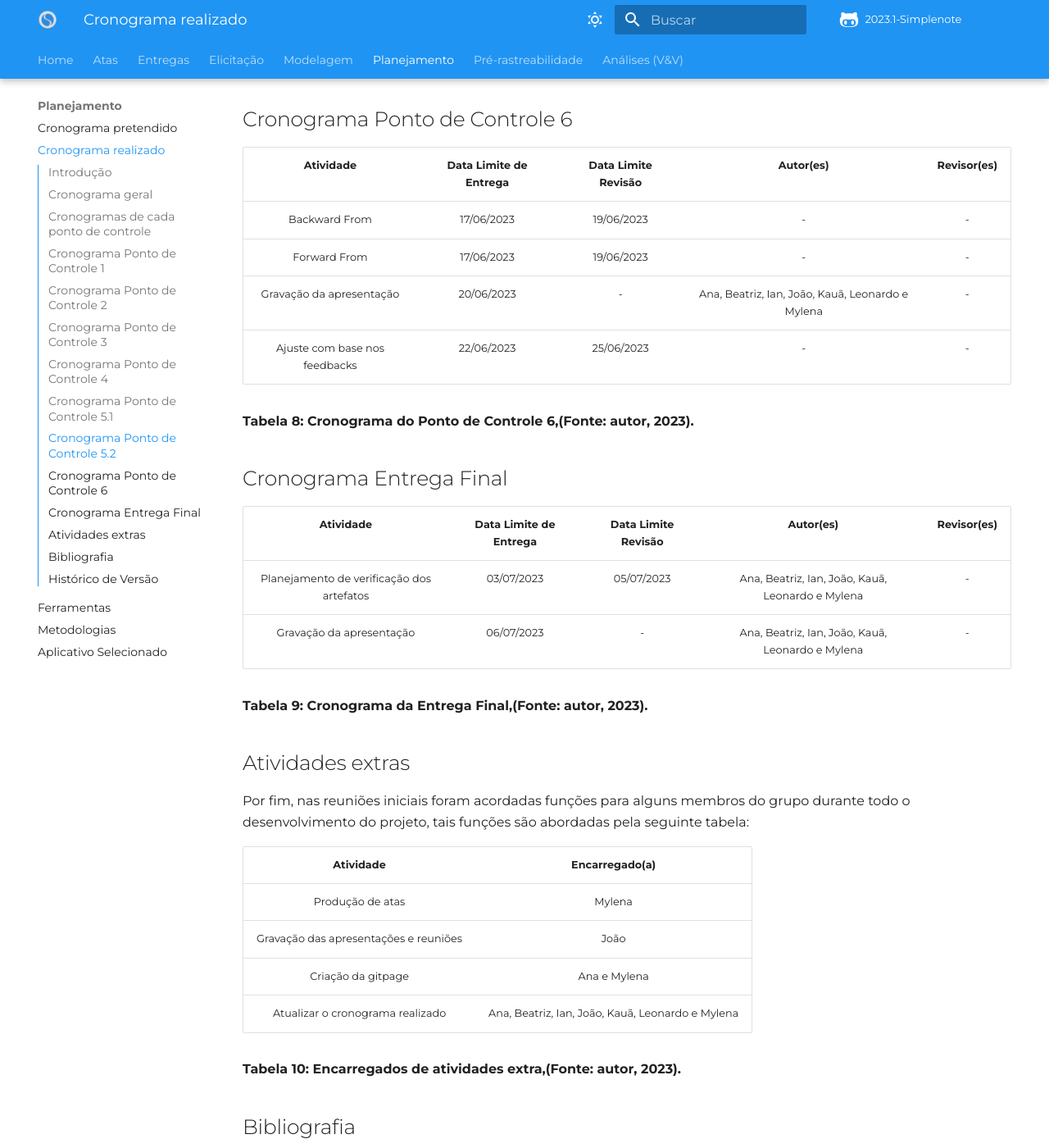
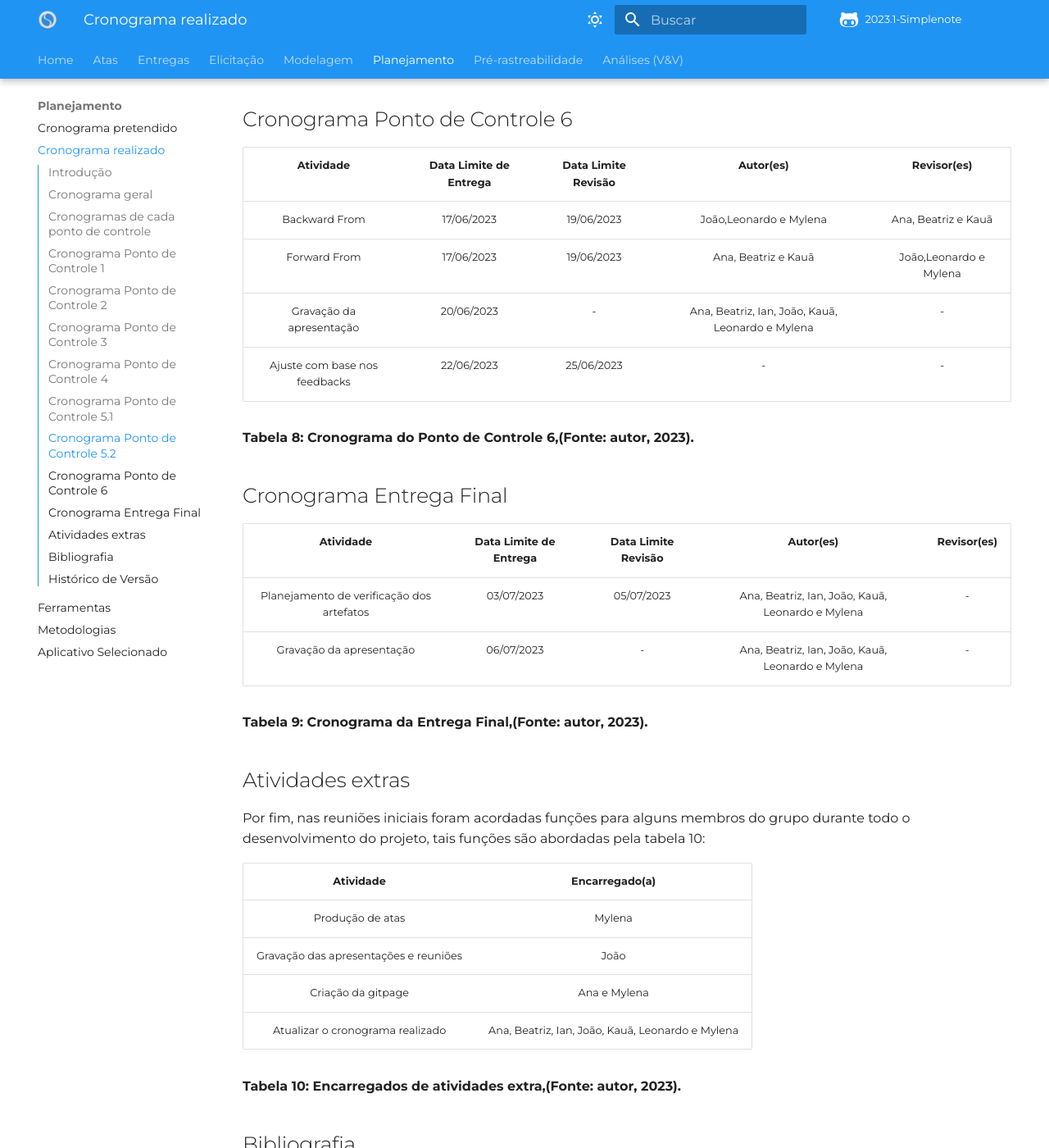
Before and after one commit to Requisitos-de-Software/2023.1-Simplenote, an MkDocs documentation site: the page built from docs/planejamento/cronograma_realizado.md, in a window 1280 px wide and 1400 px high, scrolled down 4544 px. Shown: the whole window at 82% size. Built offline with MkDocs 1.6.1 and Material for MkDocs 9.7.7, drawn with Linux system fonts in a browser that asks for light colours; some web fonts are replaced; comment, search, counter and statistics services are not loaded; some of the changed text lies outside the part shown.

Commit message:
Update cronograma_realizado.md

```diff
--- a/docs/planejamento/cronograma_realizado.md
+++ b/docs/planejamento/cronograma_realizado.md
@@ -110,8 +110,8 @@ Para o melhor detalhamento das atividades, foi criado um cronograma para cada po
 
 |                 Atividade                  | Data Limite de Entrega | Data Limite Revisão |        Autor(es)        | Revisor(es)  |
 | :----------------------------------------: | :--------------------: | :-----------------: | :---------------------: | :----------: |
-|               Backward From                |       17/06/2023       |     19/06/2023      | -                       |-             |
-|                Forward From                |       17/06/2023       |     19/06/2023      |   -                     |     -        |
+|               Backward From                |       17/06/2023       |     19/06/2023      | João,Leonardo e Mylena  | Ana, Beatriz e Kauã             |
+|                Forward From                |       17/06/2023       |     19/06/2023      |Ana, Beatriz e Kauã      |João,Leonardo e Mylena        |
 |          Gravação da apresentação          |       20/06/2023       |          -          |  Ana, Beatriz, Ian, João, Kauã, Leonardo e Mylena   |      -       |
 | Ajuste com base nos feedbacks              | 22/06/2023             | 25/06/2023          |-                        | -            |
 
@@ -127,7 +127,7 @@ Para o melhor detalhamento das atividades, foi criado um cronograma para cada po
 **Tabela 9: Cronograma da Entrega Final,(Fonte: autor, 2023).**
 
 ## Atividades extras
-Por fim, nas reuniões iniciais foram acordadas funções para alguns membros do grupo durante todo o desenvolvimento do projeto, tais funções são abordadas pela seguinte tabela:
+Por fim, nas reuniões iniciais foram acordadas funções para alguns membros do grupo durante todo o desenvolvimento do projeto, tais funções são abordadas pela tabela 10:
 
 | Atividade | Encarregado(a) |
 | :-------------------------------------------: | :--------------------: |
```
Also changed, not shown: other parts of docs/planejamento/cronograma_realizado.md (+3 -3 lines).
